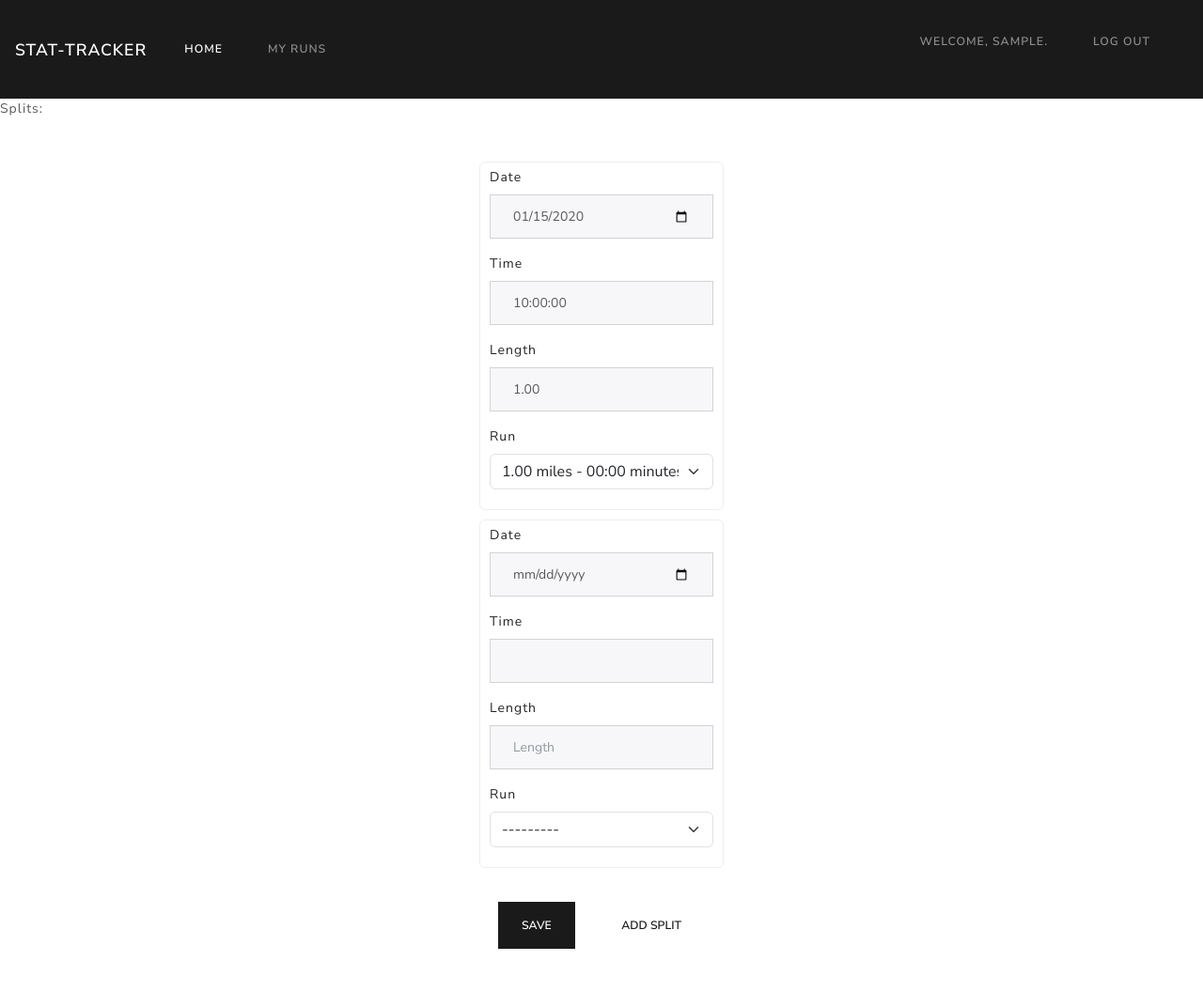
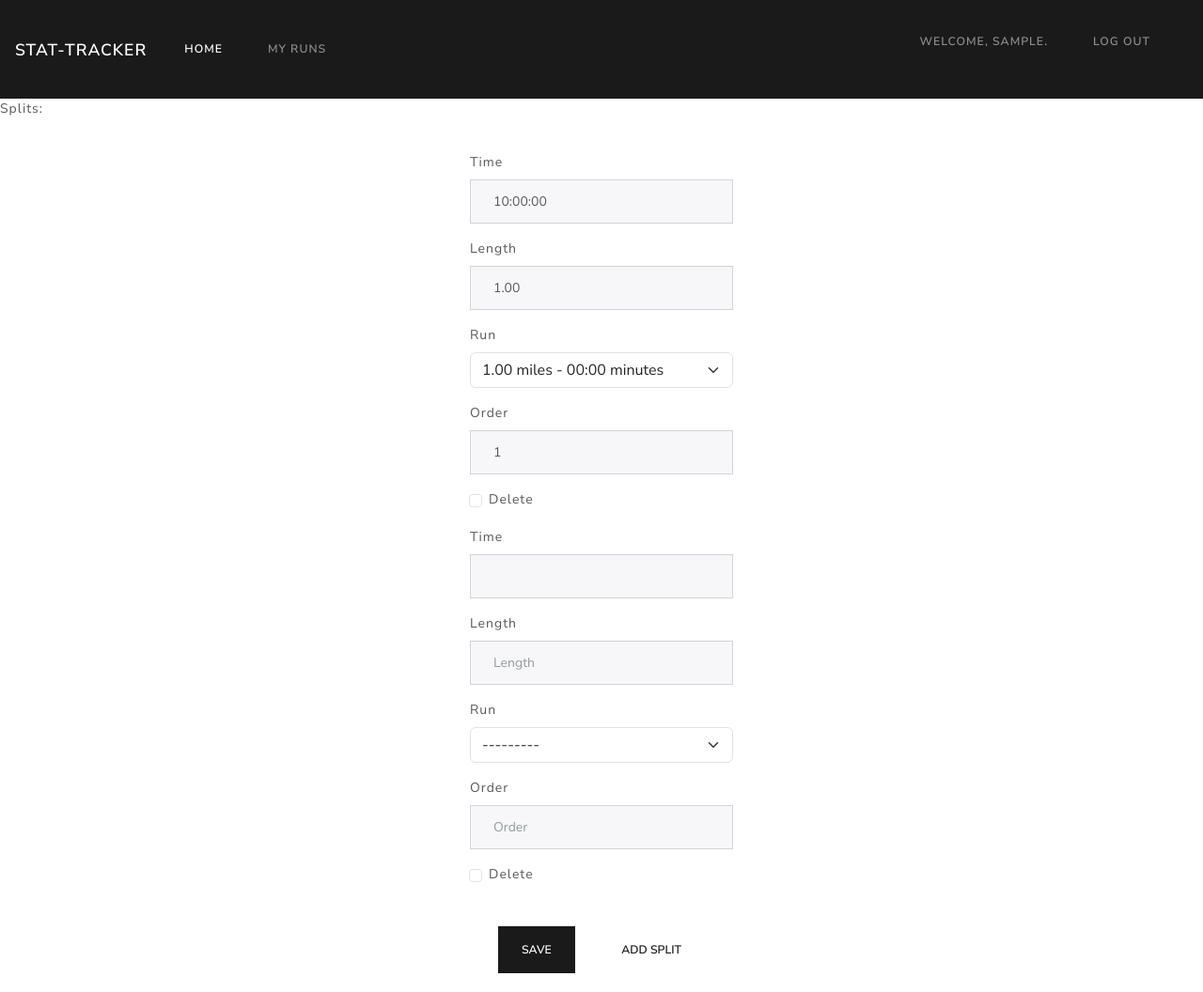
Before and after one commit to nleclaire/stat-tracker, a Django app: page /runs/1/add_splits in a window 1280 px wide. Shown: the whole page at 94% size. Before the commit the page ends 1010 px from the top, so only its background shows below. Run offline with Django 3.2, Linux system fonts and the light colour scheme; a user stored in the database is signed in; tables that the repository leaves empty hold one stand-in row (values such as "Sample post"); some libraries are stand-ins or nearby versions.

Commit message:
fixing formset

```diff
--- a/run_stats/forms.py
+++ b/run_stats/forms.py
@@ -1,4 +1,5 @@
 from django import forms
+
 from .models import Run, Split
 
 
@@ -18,7 +19,7 @@ class RunForm(forms.ModelForm):
 class SplitForm(forms.ModelForm):
     class Meta:
         model = Split
-        fields = ['date', 'time', 'length', 'run']
+        fields = ['time', 'length', 'run']
         # labels = {'time': '00:'}
         widgets = {
             'date': DateInput(),
--- a/run_stats/models.py
+++ b/run_stats/models.py
@@ -19,10 +19,11 @@ class Run(models.Model):
 
 class Split(models.Model):
     """A time split for each mile on the run."""
-    date = models.DateField()
+    created_date = models.DateField(auto_now_add=True)
     time = models.TimeField()
     length = models.DecimalField(max_digits=3, decimal_places=2)
     run = models.ForeignKey(Run, on_delete=models.CASCADE)
+    owner = models.ForeignKey(User, on_delete=models.CASCADE)
 
     def __str__(self):
         """Return a string representation of the model."""
--- a/run_stats/templates/run_stats/add_splits.html
+++ b/run_stats/templates/run_stats/add_splits.html
@@ -1,4 +1,4 @@
-{% extends "run_stats/base.html" %}
+{% extends "run_stats/run.html" %}
 {% load bootstrap5 %}
 {% block content %}
 
@@ -12,9 +12,32 @@
             {% if formset %}
                 <div id="split-form-list" class="split-form-list form-group">
                     {% for form in formset.forms %}
-                        <div class="card split-form border">
-                            {% bootstrap_form form %}
-                        </div>
+
+                        {{ form.non_field_errors }}
+
+                        {% for hidden_field in form.hidden_fields %}
+                            {{ hidden_field.errors }}
+                            {{ hidden_field }}
+                        {% endfor %}
+
+                        {% for field in form %}
+                            <tr>
+                                <td>
+                                    {% if field.errors %}
+                                        <ul>
+                                            {% for error in field.errors %}
+                                                <li>{{ error }}</li>
+                                            {% endfor %}
+                                        </ul>
+                                    {% endif %}
+                                    {% bootstrap_field field %}
+                                    {% if field.help_text %}
+                                        <br/>{{ field.help_text }}
+                                    {% endif %}
+                                </td>
+                            </tr>
+                        {% endfor %}
+
                     {% endfor %}
                 </div>
             {% endif %}
--- a/run_stats/views.py
+++ b/run_stats/views.py
@@ -26,7 +26,7 @@ def run(request, run_id):
     """Show a single run and its splits."""
     run = Run.objects.get(id=run_id)
     validate_user(request, run)
-    splits = run.split_set.order_by('-date')
+    splits = run.split_set.order_by('-created_date')
     context = {'run': run, 'splits': splits}
     return render(request, 'run_stats/run.html', context)
 
@@ -79,19 +79,21 @@ def add_splits(request, run_id):
     """Add splits to an existing run."""
     run = Run.objects.get(id=run_id)
     validate_user(request, run)
-    splits = run.split_set.order_by('-date')
-    SplitFormsetFactory = modelformset_factory(Split, fields=('date', 'time', 'length', 'run'), form=SplitForm)
+    print('run_id: ', run_id)
+    print('run.split_set: ', run.split_set)
+    splits = run.split_set.order_by('-created_date')
+    SplitFormsetFactory = modelformset_factory(Split, fields=('time', 'length', 'run'),
+                                               form=SplitForm, can_delete=True, can_order=True)
     if request.method != 'POST':
-        if not splits:
-            formset = SplitFormsetFactory()
-        else:
-            formset = SplitFormsetFactory(queryset=splits)
-
+        formset = SplitFormsetFactory(queryset=splits)
     else:
         formset = SplitFormsetFactory(request.POST)
-        for form in formset:
-            if form.is_valid():
-                form.save()
+        if formset.is_valid():
+            for form in formset:
+                if form.is_valid() and form.has_changed():
+                    split = form.save(commit=False)
+                    split.owner = request.user
+                    split.save()
         return HttpResponseRedirect(reverse('run_stats:run', kwargs={'run_id': run.id}))
 
     context = {
--- a/stat_tracker/settings.py
+++ b/stat_tracker/settings.py
@@ -130,6 +130,7 @@ LOGIN_REDIRECT_URL = '/'
 
 # Django-crispy-forms template pack
 CRISPY_TEMPLATE_PACK = 'bootstrap'
+# CRISPY_TEMPLATE_PACK = 'uni_form'
 
 # Default primary key field type
 # https://docs.djangoproject.com/en/3.2/ref/settings/#default-auto-field
```
Also changed, not shown: users/tests/test_form_login.py (added, +9 -0 lines).
